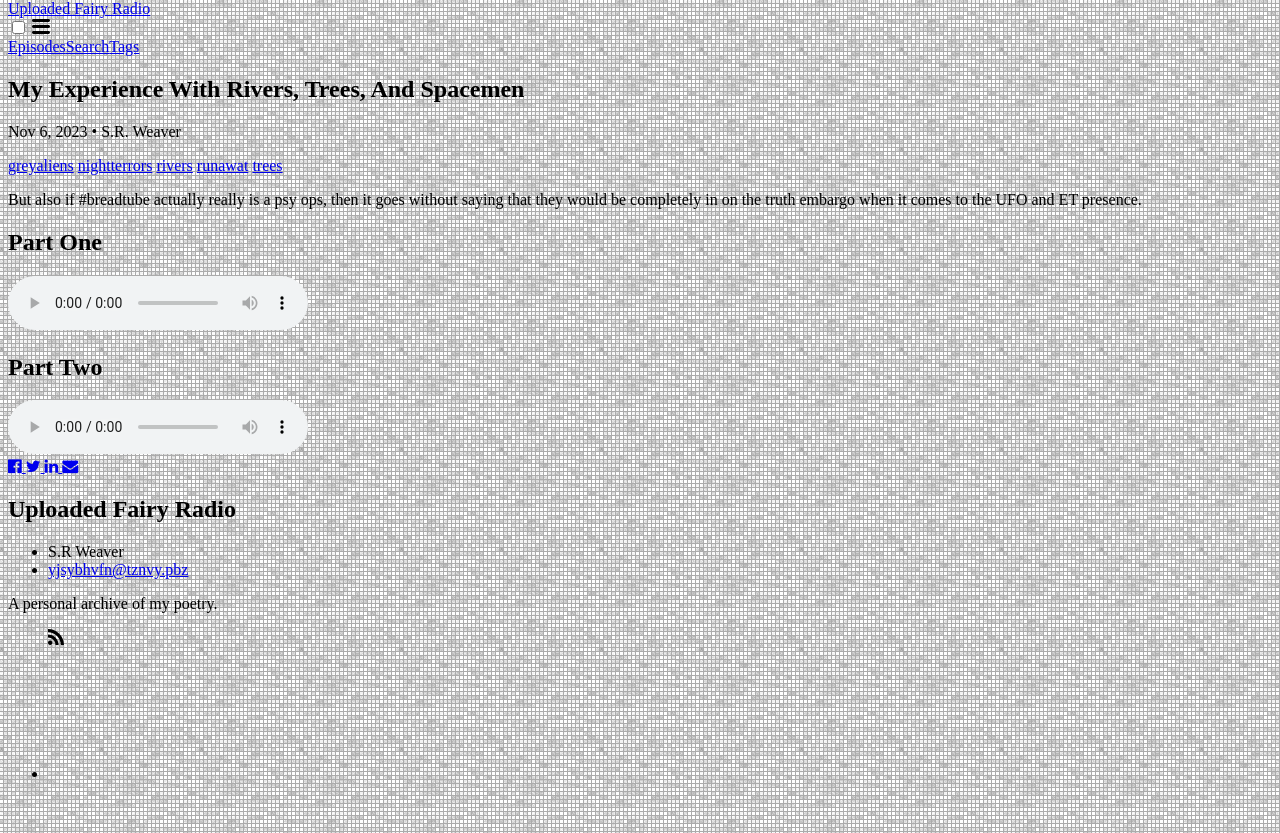
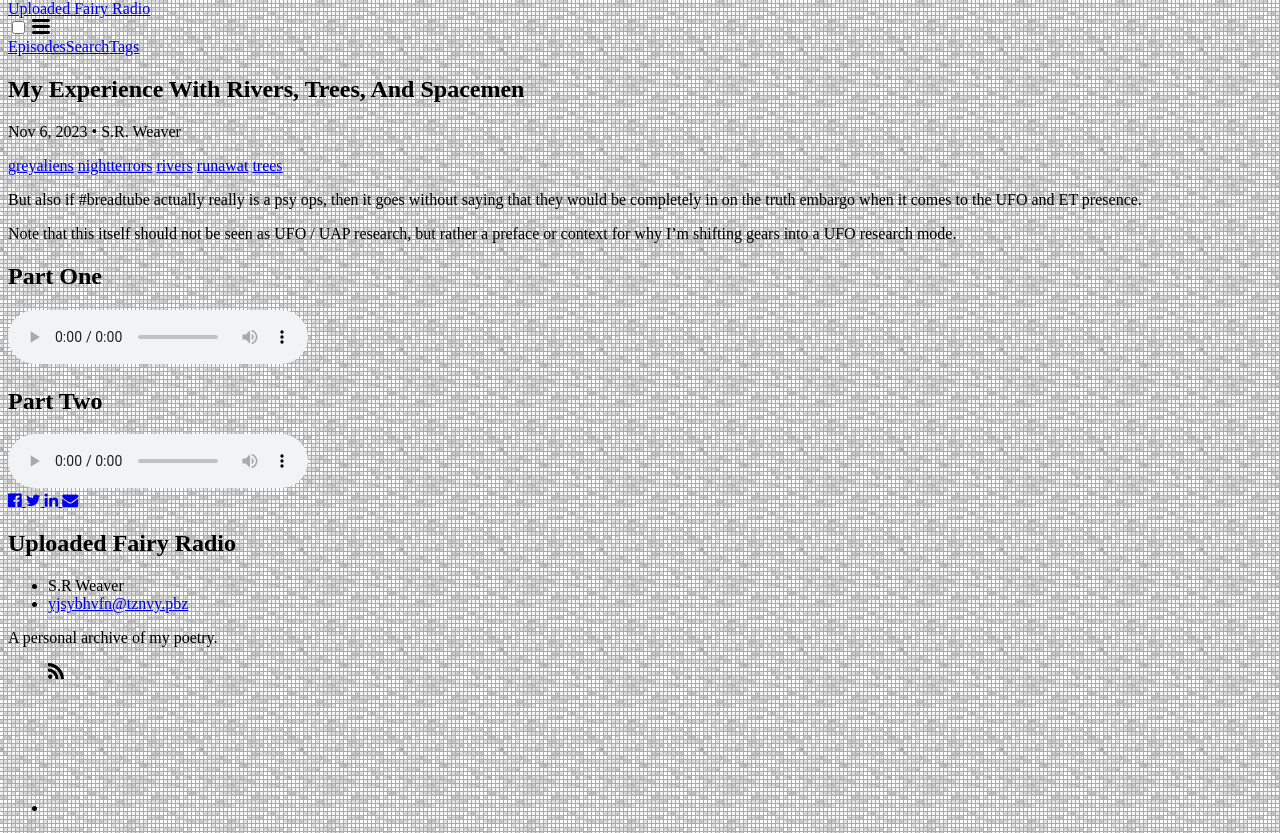
Before and after one commit to LWFlouisa/UploadedFairyRadio, a Jekyll site: the page built from _posts/2023-11-06-myexperienceiwthtrees.md, in a window 1280 px wide. Shown: the part 108-941 px from the top of the page. Built offline with Jekyll 4.4.1, drawn with Linux system fonts in a browser that asks for light colours; our own code applies the rules of GitHub Pages for plain Markdown files.

Commit message:
Update 2023-11-06-myexperienceiwthtrees.md

```diff
--- a/_posts/2023-11-06-myexperienceiwthtrees.md
+++ b/_posts/2023-11-06-myexperienceiwthtrees.md
@@ -4,6 +4,8 @@ author: "S.R. Weaver"
 tags: greyaliens nightterrors trees rivers runawat
 ---
 But also if #breadtube actually really is a psy ops, then it goes without saying that they would be completely in on the truth embargo when it comes to the UFO and ET presence.
+
+Note that this itself should not be seen as UFO / UAP research, but rather a preface or context for why I'm shifting gears into a UFO research mode.
 
 ## Part One
 <audio controls>
```
